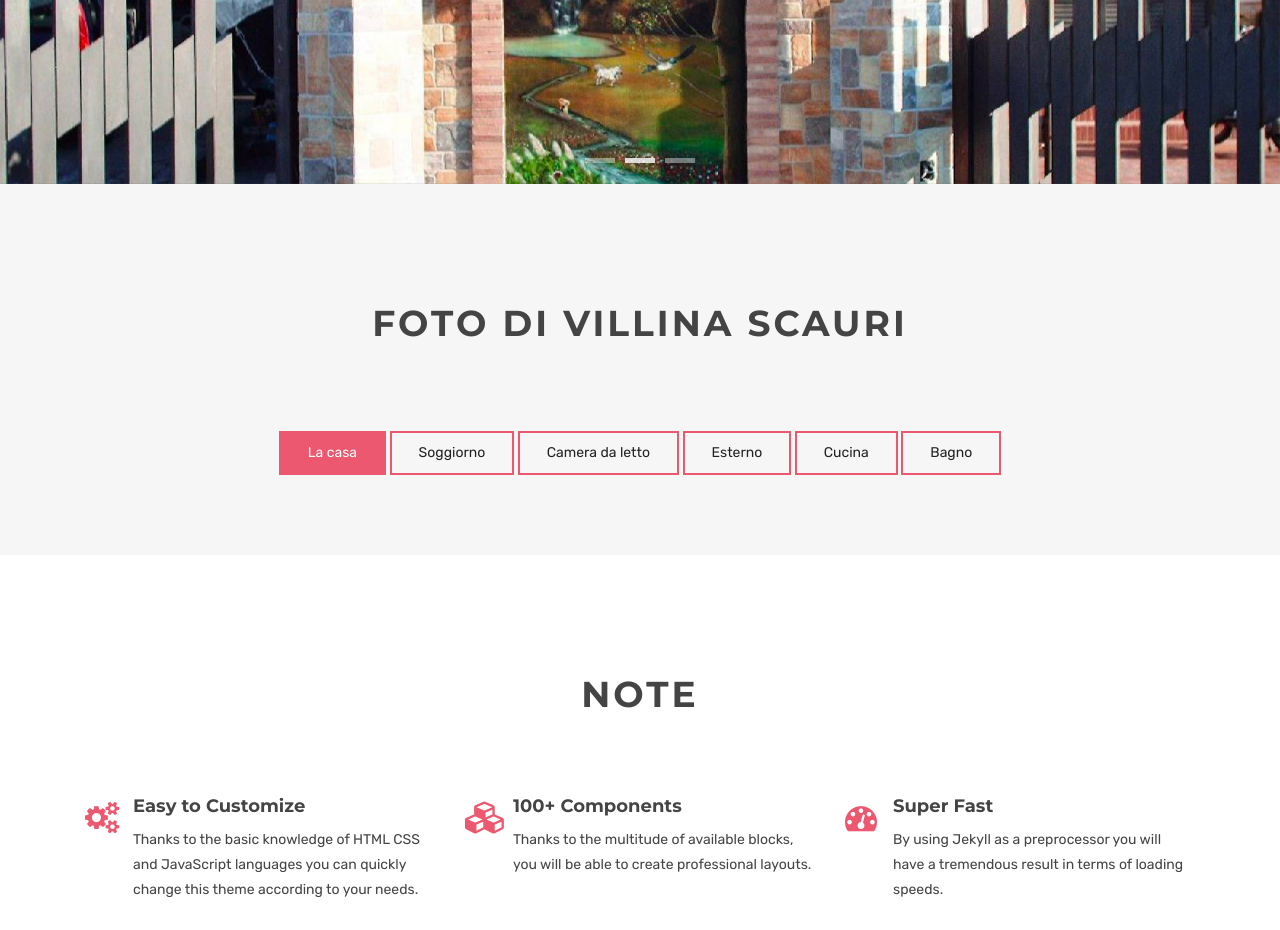
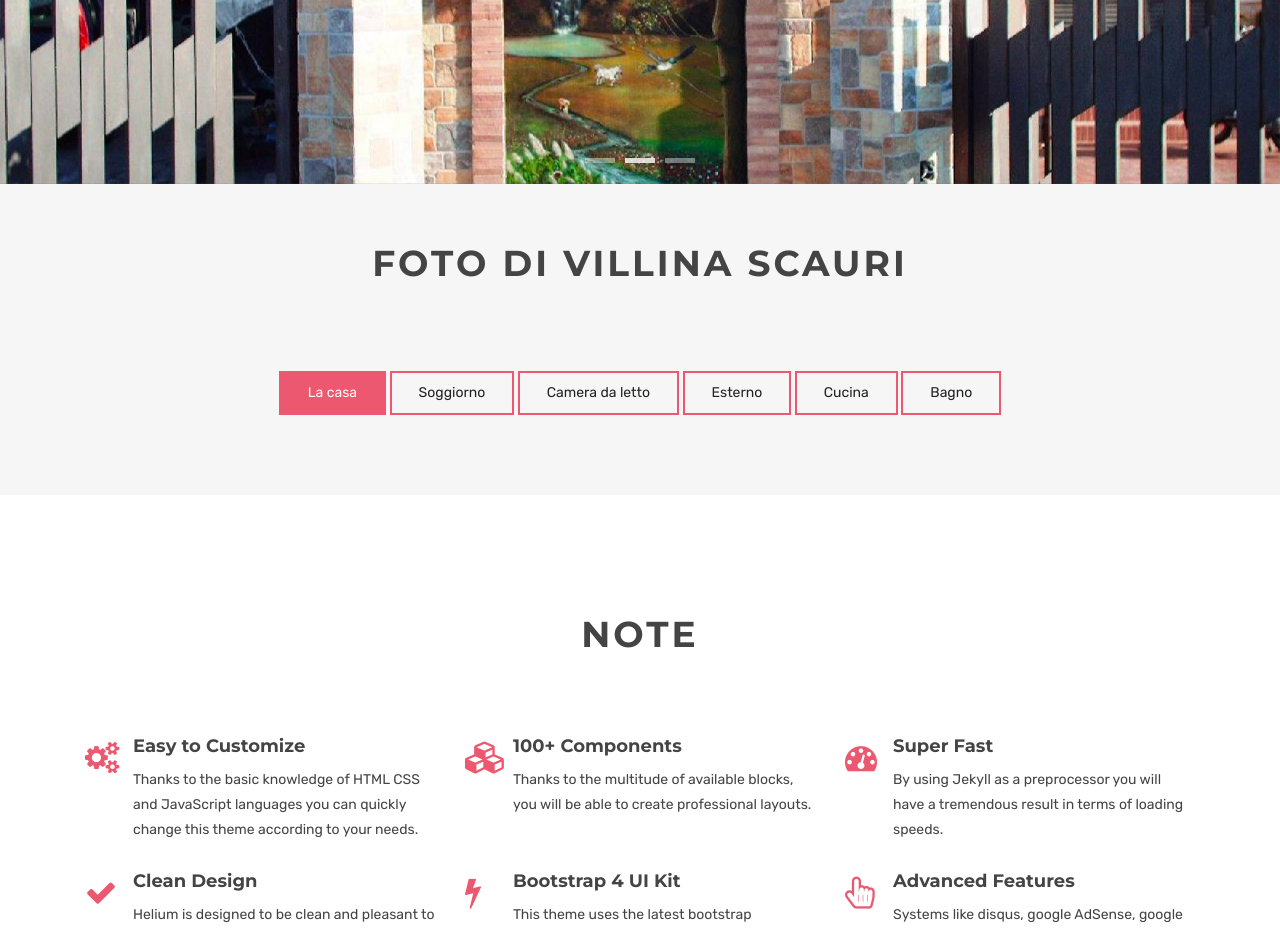
Before and after one commit to filippo-fresilli/villina-scauri, a Jekyll site: the page built from index.html, in a window 1280 px wide. Shown: the part 604-1534 px from the top of the page. Built offline with Jekyll 4.4.1, drawn with Linux system fonts in a browser that asks for light colours.

```diff
--- a/_config.yml
+++ b/_config.yml
@@ -75,7 +75,7 @@ JB :
   #   - Only the following values are falsy: ["", null, false]
   #   - When setting BASE_PATH it must be a valid url.
   #     This means always setting the protocol (http|https) or prefixing with "/"
-  BASE_PATH : https://filippo-fresilli.github.io/villina-scauri/
+  BASE_PATH : https://filippo-fresilli.github.io/villina-scauri
 
   # By default, the asset_path is automatically defined relative to BASE_PATH plus the enabled theme.
   # ex: [BASE_PATH]/assets/themes/[THEME-NAME]
--- a/index.html
+++ b/index.html
@@ -135,7 +135,7 @@ canonical: https://villinascauri.com
   <!-- End sliders -->
 
   <!-- Portfolio Section -->
-  <section id="portfolio" class="section">
+  <section id="portfolio" class="section pt-0">
     <!-- Foto Container Starts -->
     <div class="container">
       <div class="row">
```
